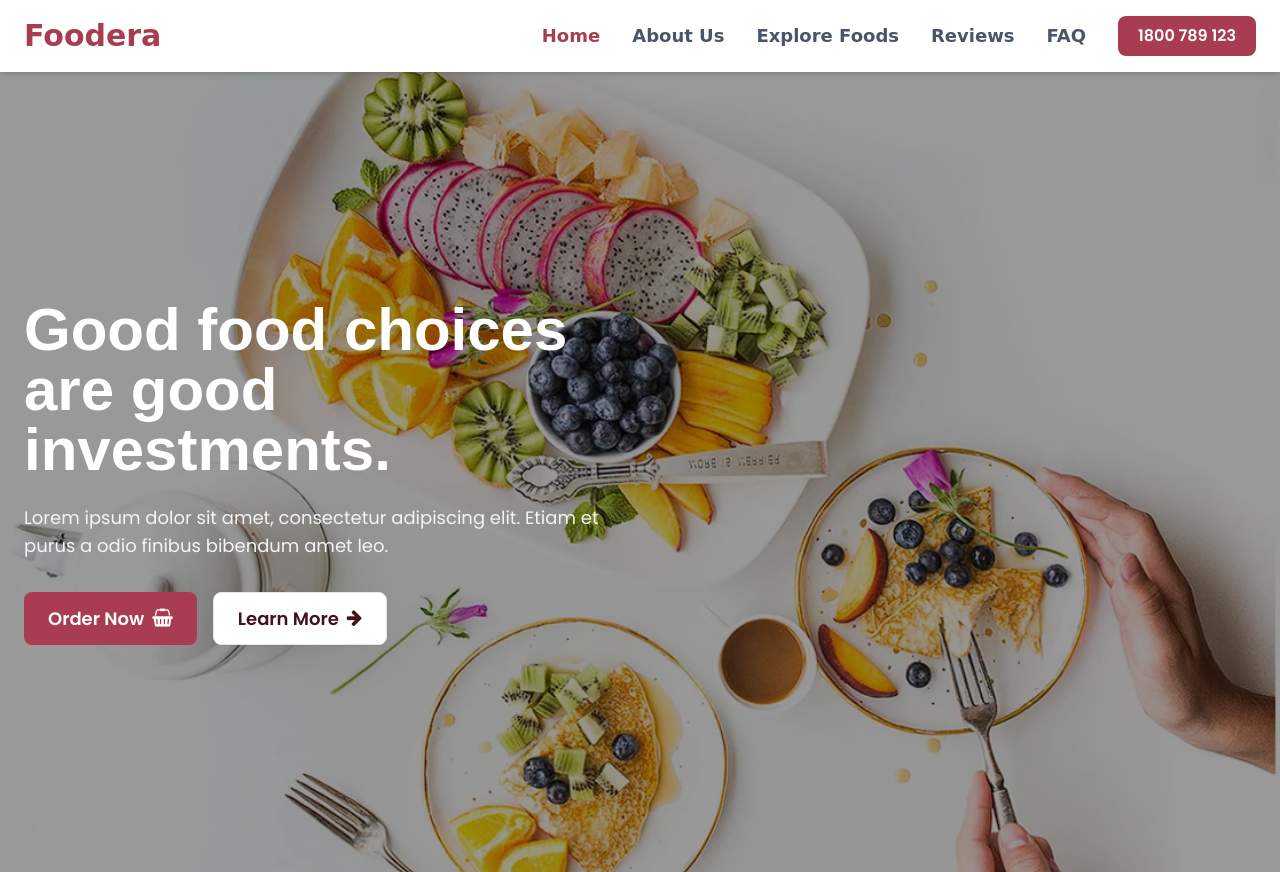
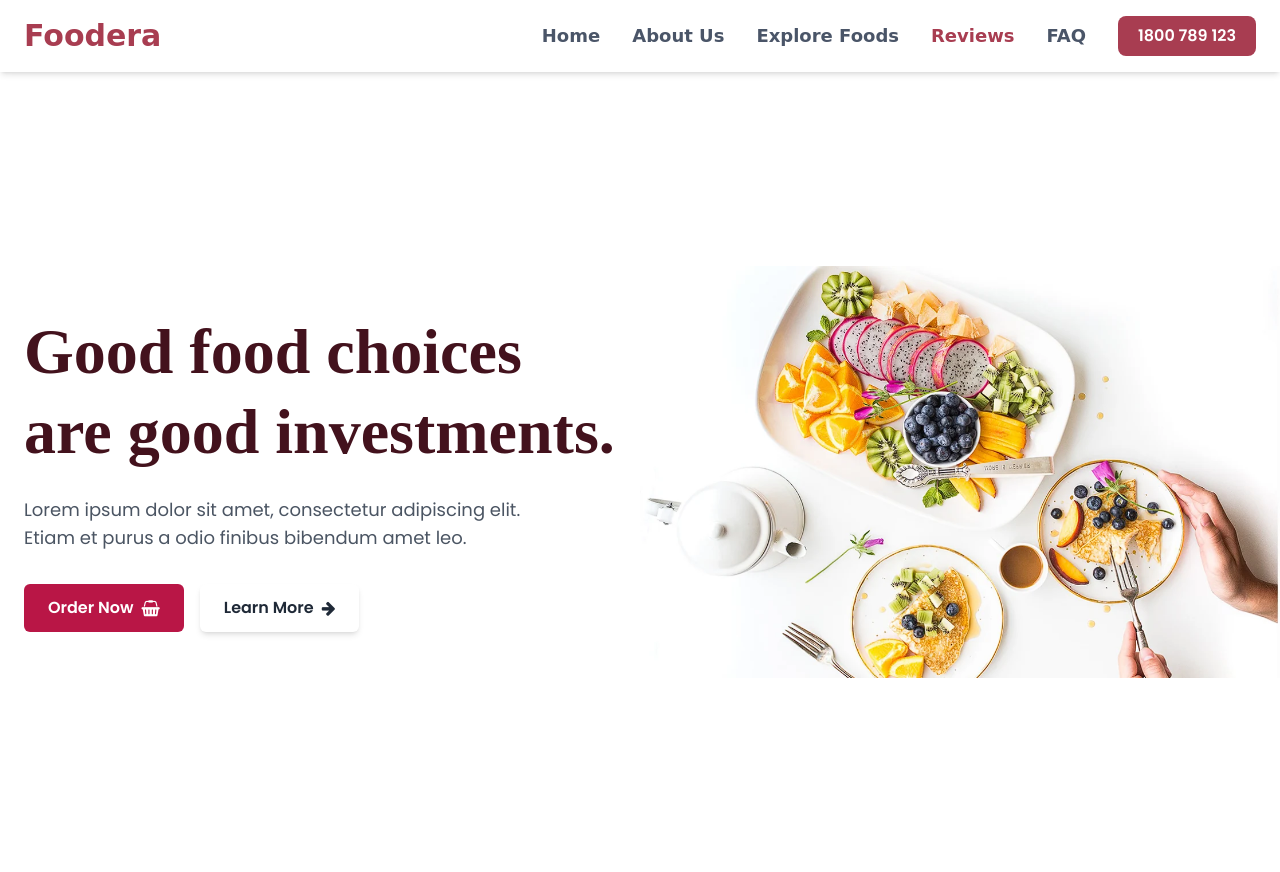
Before and after one commit to Andeiquick/Restaurante, a plain HTML site: page index.html in a window 1280 px wide. Shown: the top 872 px of the page. Drawn offline with nearby package versions, Linux system fonts and the light colour scheme; some packages are replaced by stand-ins of ours; a script that the page names is missing.

Commit message:
Update index.html

```diff
--- a/index.html
+++ b/index.html
@@ -179,34 +179,34 @@
 
 
         <!-- Hero Section -->
-<!-- Hero Section -->
-<section id="home" class="scroll-section relative min-h-screen flex items-center bg-cover bg-center" style="background-image: url('banner.webp');">
-    <div class="absolute inset-0 bg-black opacity-40"></div> <!-- Overlay opcional -->
-    <div class="container mx-auto px-6 relative z-10">
-        <div class="w-full md:w-3/5 lg:w-1/2 text-left">
-            <h1 class="text-4xl sm:text-5xl lg:text-6xl font-bold leading-tight text-white">
-                Good food choices are good investments.
+<section id="home" class="min-h-screen flex flex-col-reverse lg:flex-row items-center justify-between bg-white">
+  <!-- Text content -->
+  <div class="w-full lg:w-1/2 px-6 py-12 lg:py-0">
+    <h1 class="text-[2.5rem] sm:text-[3rem] lg:text-[4rem] font-extrabold leading-tight text-[#43121d] font-['Baloo_2']">
+      Good food choices<br />are good investments.
     </h1>
-            <p class="text-base sm:text-lg text-gray-100 mt-6 mb-8">
-                Lorem ipsum dolor sit amet, consectetur adipiscing elit. Etiam et purus a odio finibus bibendum amet leo.
+    <p class="mt-6 text-gray-600 text-base sm:text-lg">
+      Lorem ipsum dolor sit amet, consectetur adipiscing elit.<br />
+      Etiam et purus a odio finibus bibendum amet leo.
     </p>
-            <div class="flex justify-start space-x-4">
-                <button class="btn btn-primary">
+
+    <div class="mt-8 flex flex-col sm:flex-row gap-4">
+      <button class="bg-[#b91646] hover:bg-[#a2133f] text-white font-semibold px-6 py-3 rounded-md flex items-center justify-center">
         Order Now
         <i class="fa fa-shopping-basket ml-2"></i>
       </button>
-                <a href="#about" class="btn btn-secondary">
+      <a href="#" class="bg-white shadow-md px-6 py-3 rounded-md text-gray-800 font-semibold hover:shadow-lg flex items-center justify-center">
         Learn More
         <i class="fa fa-arrow-right ml-2"></i>
       </a>
     </div>
   </div>
+
+  <!-- Image -->
+  <div class="w-full lg:w-1/2">
+    <img src="banner.webp" alt="Delicious food" class="w-full h-auto object-cover" />
   </div>
 </section>
-
-
-
-
 
         <!-- Stats Section -->
         <section class="bg-brand-color py-12">
```
Lines whose indentation alone changed are shown as unchanged.
